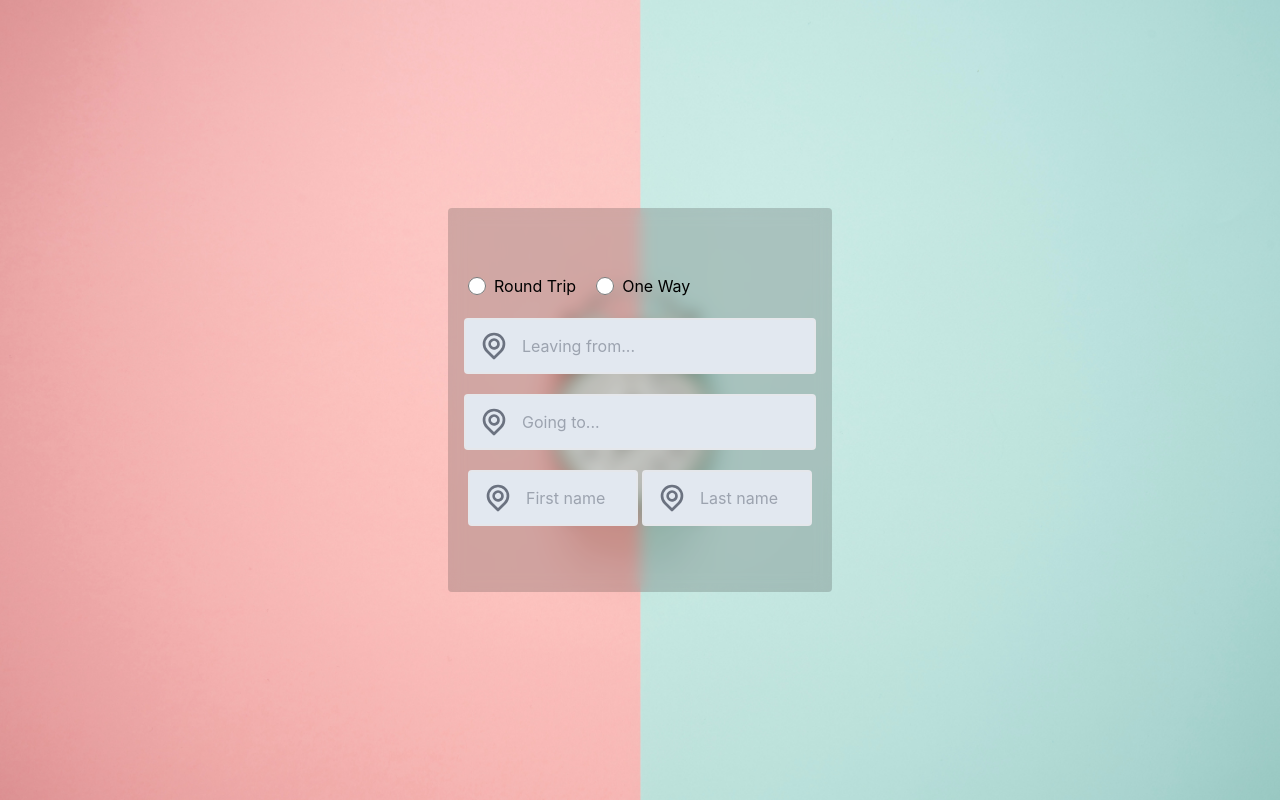
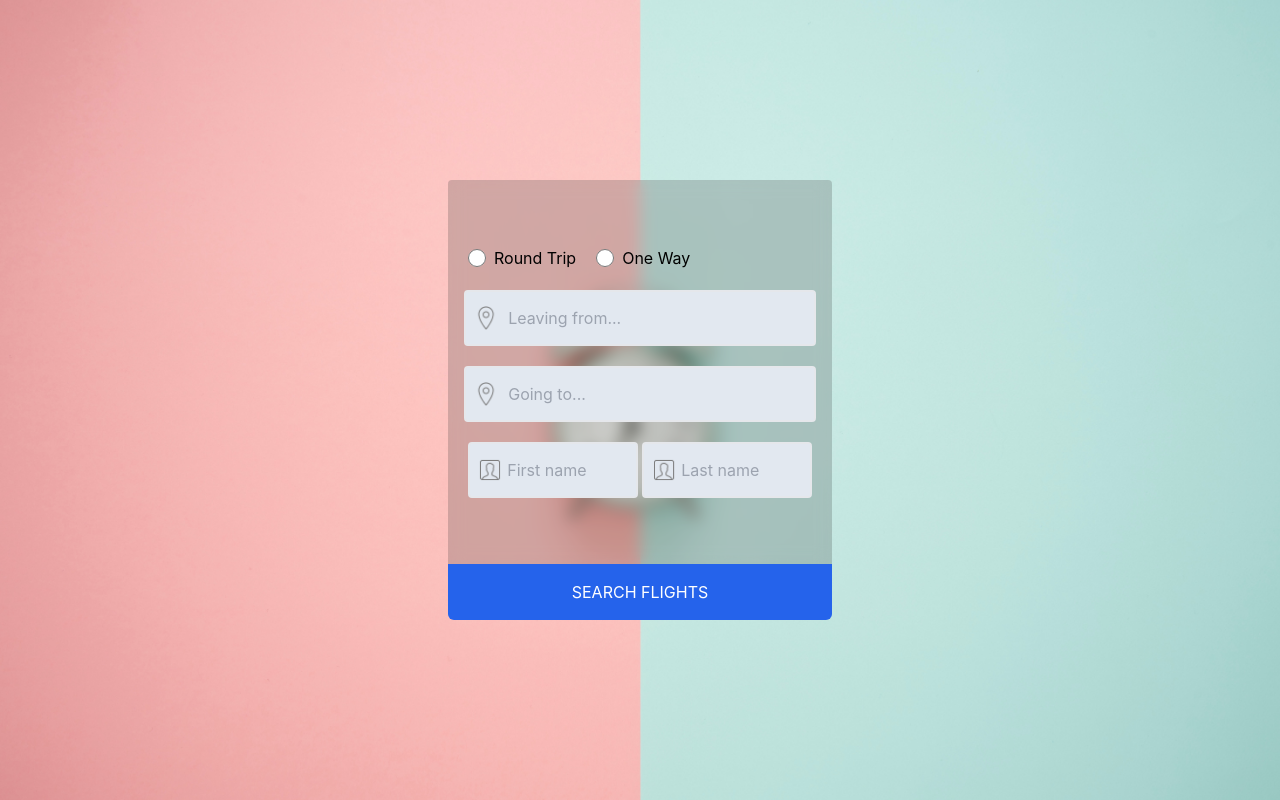
Before and after one commit to ghasemizade/React-pop, a React (Create React App) app in the folder tisell/: page / in a window 1280 px wide. Built offline with nearby package versions, Linux system fonts and the light colour scheme.

Commit message:
set firstname and last name

```diff
--- a/tisell/src/components/Book.js
+++ b/tisell/src/components/Book.js
@@ -6,28 +6,54 @@ import Input from './InputSearch'
 export default function Book() {
 
     return(
-        <main className={clsx(
+        <div className={clsx(
+            "flex justify-center items-center flex-col"
+        )}>
+            <main className={clsx(
             "flex justify-center items-center flex-col",
             "bg-[#30303036]",
             "w-96 h-96",
             "rounded",
+            "rounded-b-none",
             "backdrop-blur"
         )}>
             <Radio />
-            <Input placeholder={'Leaving from...'} label={"leave"}/>
-            <Input placeholder={'Going to...'} label={"go"}/>
+            <Input
+                placeholder={'Leaving from...'}
+                label={"leave"}
+                icon={"./location.png"}/>
+            <Input
+                placeholder={'Going to...'}
+                label={"go"}
+                icon={"./location.png"}/>
             <div className={clsx(
                 "flex justify-center items-center",
                 "px-5"
             )}>
-                <Input placeholder={'First name'} label={"firstname"}/>
+                <Input
+                    placeholder={'First name'}
+                    label={"firstname"}
+                    icon={"./name.png"}/>
 
                 <gap className={clsx(
                     "mx-0.5"
                 )}></gap>
 
-                <Input placeholder={'Last name'} label={"lastname"}/>
+                <Input
+                    placeholder={'Last name'}
+                    label={"lastname"}
+                    icon={"./name.png"}/>
             </div>
         </main>
+        <footer>
+            <button className={clsx(
+                "bg-blue-600",
+                "w-96",
+                "rounded-b-md",
+                "py-4",
+                "text-white text-l"
+            )}>SEARCH FLIGHTS</button>
+        </footer>
+        </div>
     )
 }
--- a/tisell/src/components/InputSearch.js
+++ b/tisell/src/components/InputSearch.js
@@ -1,7 +1,7 @@
 import clsx from 'clsx'
 import { useRef } from 'react'
 
-export default function InputSearch({placeholder, label}) {
+export default function InputSearch({placeholder, label, icon}) {
     const ref = useRef(null)
     const addClass = () =>{
         const section = ref.current
@@ -26,11 +26,9 @@ export default function InputSearch({placeholder, label}) {
                 "duration-100"
             )} onFocus={addClass} onBlur={removeClass} ref={ref}>
                 <label htmlFor={label}>
-                    <svg xmlns="http://www.w3.org/2000/svg" viewBox="0 0 24 24" className={clsx(
-                        "w-8 h-8 mx-3 text-gray-500"
-                    )} fill="currentColor">
-                        <path d="M18,4.48a8.45,8.45,0,0,0-12,12l5.27,5.28a1,1,0,0,0,1.42,0L18,16.43A8.45,8.45,0,0,0,18,4.48ZM16.57,15,12,19.59,7.43,15a6.46,6.46,0,1,1,9.14,0ZM9,7.41a4.32,4.32,0,0,0,0,6.1,4.31,4.31,0,0,0,7.36-3,4.24,4.24,0,0,0-1.26-3.05A4.3,4.3,0,0,0,9,7.41Zm4.69,4.68a2.33,2.33,0,1,1,.67-1.63A2.33,2.33,0,0,1,13.64,12.09Z"/>
-                    </svg>
+                    <img className={clsx(
+                        "w-6 h-6 mr-4 ml-2"
+                    )} src={icon} alt={icon} />
                 </label>
                 <input className={clsx(
                     "bg-slate-200",
```
